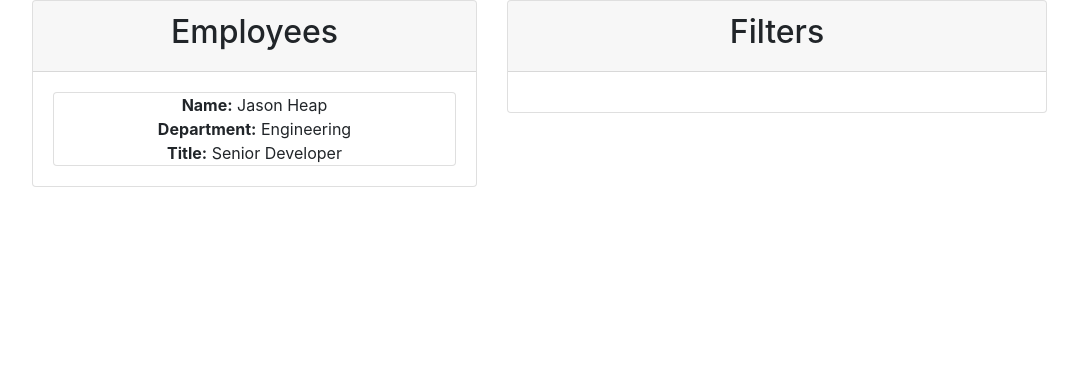
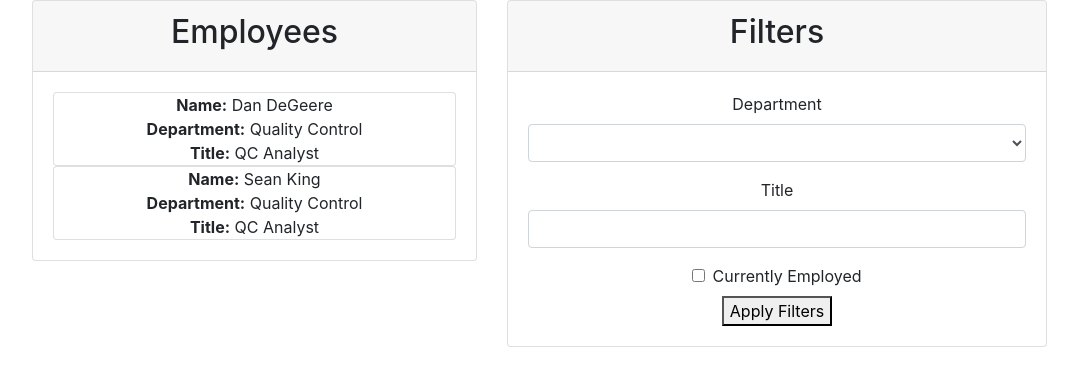
Before and after one commit to SpencerBangerter/react-employee-display, a React (Create React App) app: page / in a window 1280 px wide. Shown: the top 386 px of the page, without its empty margins (53-1131 px from the left). Built offline with nearby package versions, Linux system fonts and the light colour scheme.

Commit message:
Multi Filter state application working

```diff
--- a/src/components/EmployeeCardBody.js
+++ b/src/components/EmployeeCardBody.js
@@ -2,16 +2,16 @@ import React from "react";
 
 function EmployeeCard(props) {
   let renderedEmployees = props.employees
-  if (props.filters.currentlyEmployed) {
-    renderedEmployees = props.employees.filter(employee => employee.currentlyEmployed);
+  if (props.filters.currentlyEmployed || !props.filters.currentlyEmployed) {
+    renderedEmployees = renderedEmployees.filter(employee => employee.currentlyEmployed === props.filters.currentlyEmployed);
   }
   if (props.filters.department) {
-    renderedEmployees = props.employees.filter(employee => employee.department === props.filters.department);
+    renderedEmployees = renderedEmployees.filter(employee => employee.department === props.filters.department);
   }
   if (props.filters.title) {
-    renderedEmployees = props.employees.filter(employee => employee.title === props.filters.title);
+    renderedEmployees = renderedEmployees.filter(employee => employee.title === props.filters.title);
   }
-
+  console.log(renderedEmployees)
   return (
     <div>
       {renderedEmployees.map(employee => (
--- a/src/components/EmployeeContainer.js
+++ b/src/components/EmployeeContainer.js
@@ -4,6 +4,8 @@ import Row from "./Row";
 import Col from "./Col";
 import Card from "./Card";
 import EmployeeCardBody from "./EmployeeCardBody";
+import FiltersCardBody from "./FiltersCardBody";
+
 import employees from "../employees.json";
 
 class EmployeeContainer extends Component {
@@ -11,18 +13,25 @@ class EmployeeContainer extends Component {
     employees,
     filters: {
       currentlyEmployed: true,
-      department: "Engineering",
-      title: 'Senior Developer',
+      department: "Quality Control",
+      title: "QC Analyst",
     }
   };
 
-  // currentlyEmployed = x => {
-  //   if (!this.props.filters.currentlyEmployed) {
-  //     console.log(this.props.filters.currentlyEmployed)
-  //     // const employees = this.state.employees.filter(employee => employee.currentlyEmployed === true)
-  //     // this.setState({ employees });
-  //   }
-  // }
+    handleInputChange = event => {
+    const name = event.target.name;
+    const value = event.target.value;
+    this.setState({
+      [name]: value
+    });
+
+  };
+
+  handleFormSubmit = event => {
+    // Preventing the default behavior of the form submit (which is to refresh the page)
+    event.preventDefault();
+    alert('Button push')
+  };
 
   //render base component
   render() {
@@ -38,7 +47,11 @@ class EmployeeContainer extends Component {
             </Card>
           </Col>
           <Col size="md-6">
-            <Card heading="Filters"></Card>
+            <Card heading="Filters">
+              <FiltersCardBody
+              handleFormSubmit={this.handleFormSubmit}
+              />
+            </Card>
           </Col>
         </Row>
       </Container>
--- a/src/components/FiltersCardBody.js
+++ b/src/components/FiltersCardBody.js
@@ -1,9 +1,36 @@
 import React from "react";
 
 function Filters(props) {
+  return (
+    <div>
+      <form className="form">
+        <div className="form-group">
+          <label htmlFor="departmentFilter">Department</label>
+          <select className="form-control" id="departmentFilter" onChange={props.handleInputChange}>
+            <option></option>
+            <option>Engineering</option>
+            <option>Quality Control</option>
+            <option>CDC</option>
+          </select>
+        </div>
+        <div className="form-group">
+          <label htmlFor="titleFilter">Title</label>
+          <input onChange={props.handleInputChange} className="form-control" type="text" id="titleFilter" />
+        </div>
+        <div className="form-check">
+          <input
+            type="checkbox"
+            className="form-check-input"
+            id="employmentFilter"
+            onChange={props.handleInputChange}
+          />
+          <label htmlFor="employmentFilter">Currently Employed</label>
+        </div>
 
-
-  return ("");
+        <button onClick={props.handleFormSubmit}>Apply Filters</button>
+      </form>
+    </div>
+  );
 }
 
 export default Filters;
```
